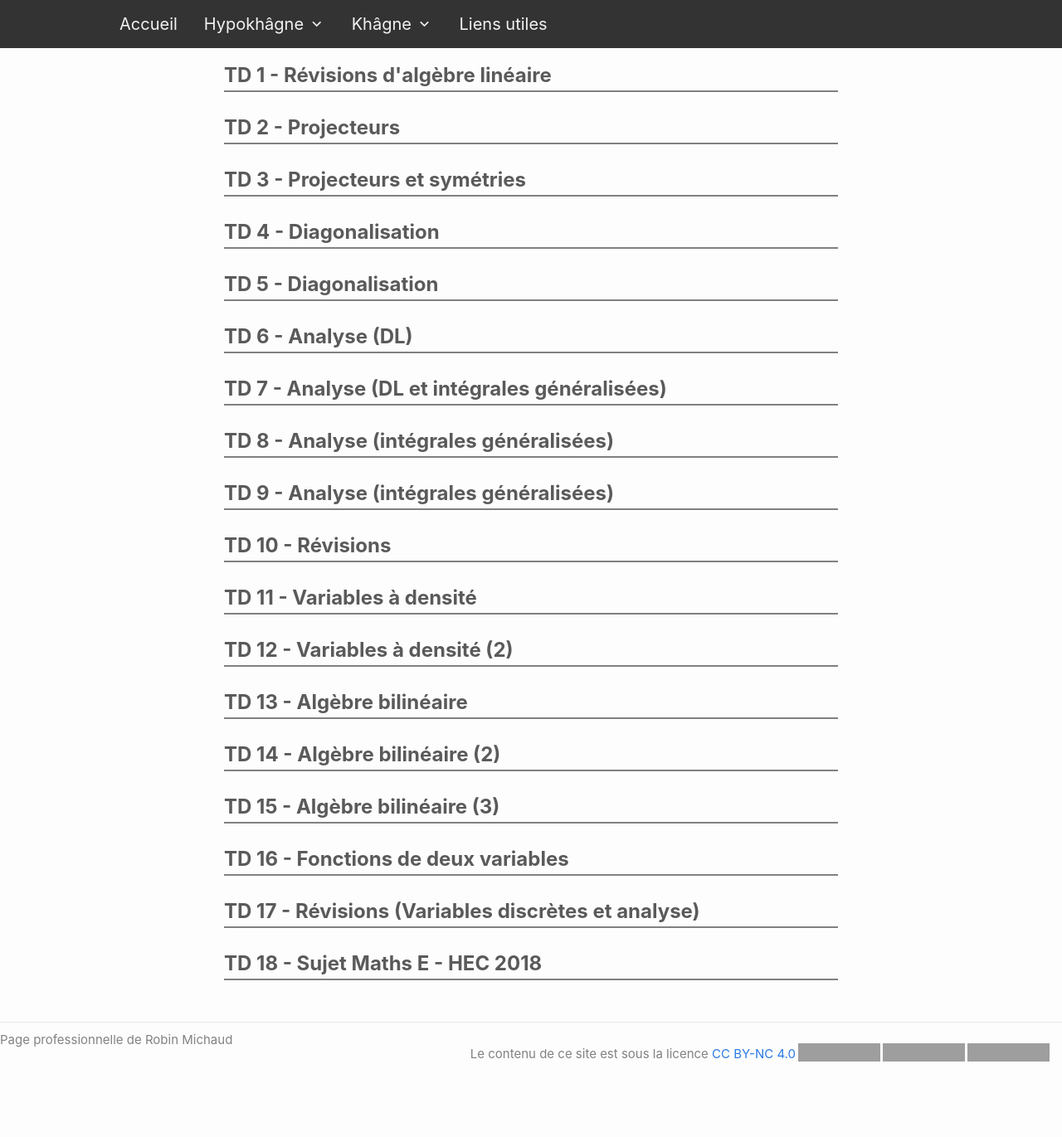
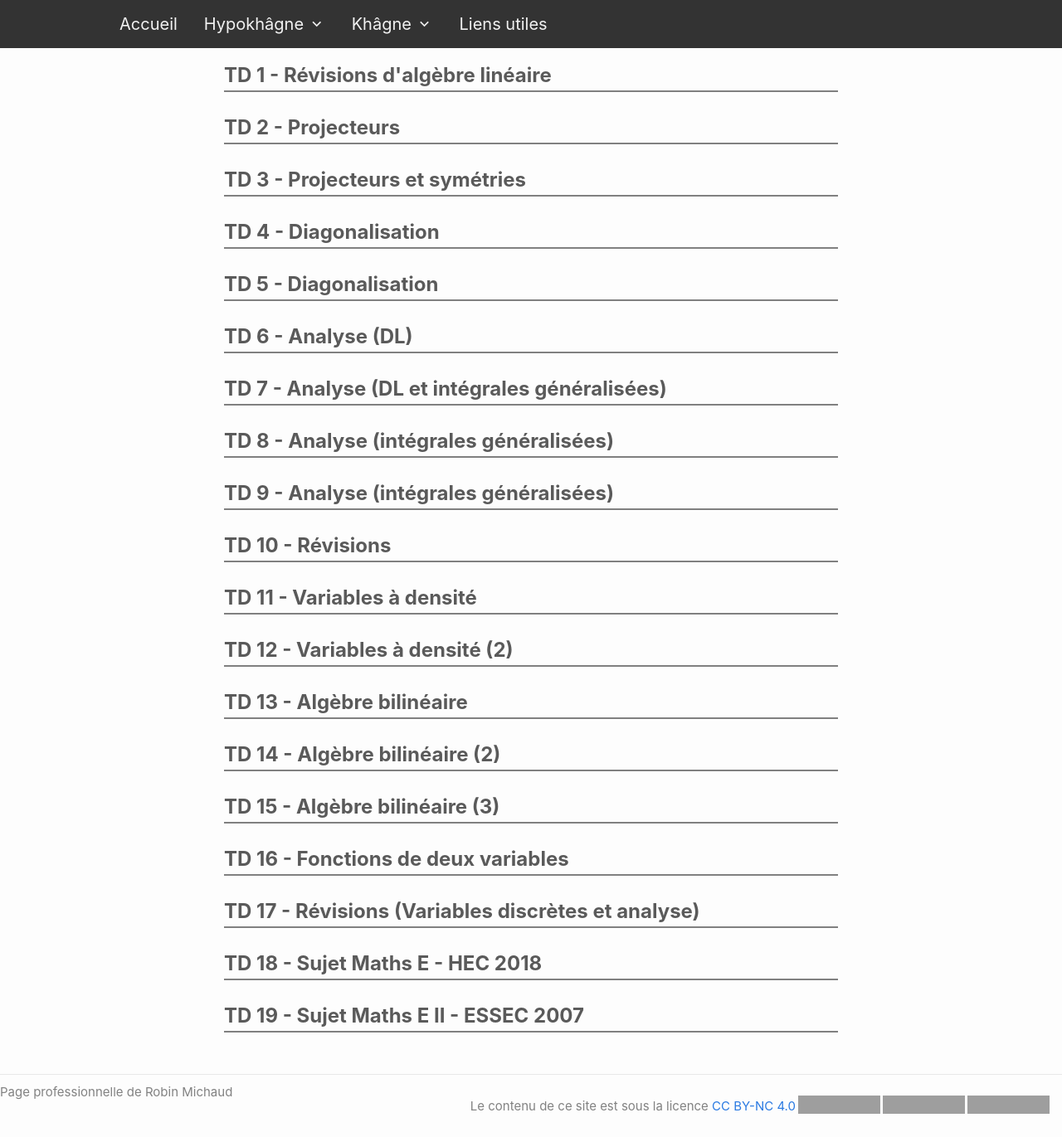
Before and after one commit to michaudmaths/michaudmaths.github.io, a Jekyll site: the page built from menu/td_khagne.markdown, in a window 1280 px wide. Shown: the whole page at 83% size. Built offline with Jekyll 4.4.1, drawn with Linux system fonts in a browser that asks for light colours; nearby versions of some CDN libraries; before the commit the page ends 1308 px from its top, so only the background shows below that; grey boxes are pictures that could not be loaded.

Commit message:
mise ├á jour de l'arbre

```diff
--- a/_data/files.yml
+++ b/_data/files.yml
@@ -198,6 +198,7 @@ td_khagne :
   - title : Fonctions de deux variables
   - title : Révisions (Variables discrètes et analyse)
   - title : Sujet Maths E - HEC 2018
+  - title : Sujet Maths E II - ESSEC 2007
 
 dst:
  - date : 28/09/24
```
